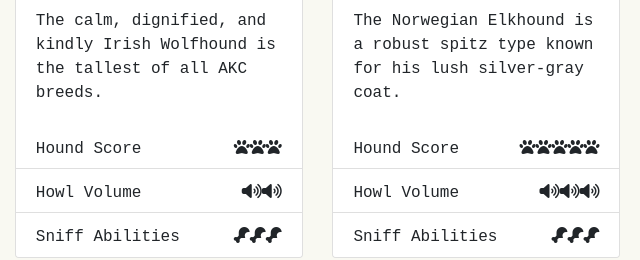
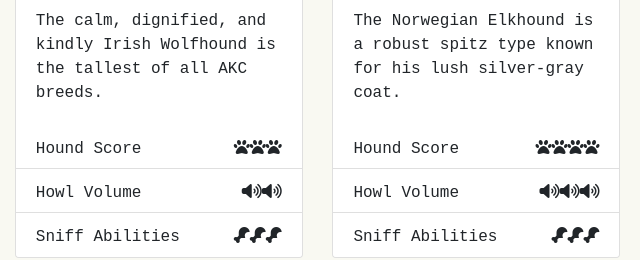
Before and after one commit to diegoro1/HounDex, a plain HTML site: page index.html in a window 1280 px wide. Shown: the part 3622-3882 px from the top of the page, 640-1280 px from the left. Drawn offline with nearby package versions, Linux system fonts and the light colour scheme.

```diff
--- a/index.html
+++ b/index.html
@@ -308,7 +308,7 @@
                     <p class="card-text">The Norwegian Elkhound is a robust spitz type known for his lush silver-gray coat.</p>
                     </div>
                     <ul class="list-group list-group-flush">
-                    <li class="list-group-item"><p class="right">Hound Score </p><p class="left"><i class="fas fa-paw"></i><i class="fas fa-paw"></i><i class="fas fa-paw"></i><i class="fas fa-paw"></i><i class="fas fa-paw"></i></p></li>
+                    <li class="list-group-item"><p class="right">Hound Score </p><p class="left"><i class="fas fa-paw"></i><i class="fas fa-paw"></i><i class="fas fa-paw"></i><i class="fas fa-paw"></i></p></li>
                     <li class="list-group-item"><p class="right">Howl Volume </p><p class="left"><i class="fas fa-volume-up"></i><i class="fas fa-volume-up"></i><i class="fas fa-volume-up"></i></p></li>
                     <li class="list-group-item"><p class="right">Sniff Abilities </p><p class="left"><i class="fas fa-drumstick-bite"></i><i class="fas fa-drumstick-bite"></i><i class="fas fa-drumstick-bite"></i></p></li>
                     </ul>
```
Also changed, not shown: 1 other file.
